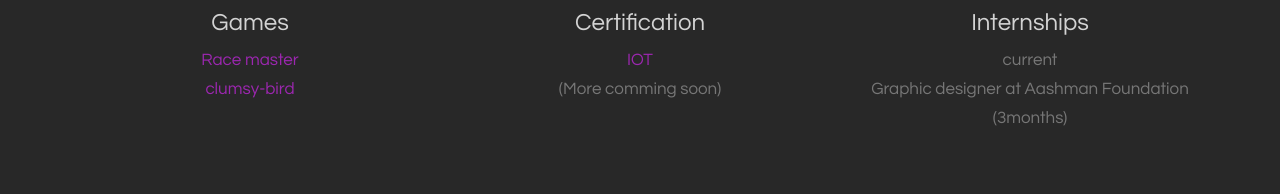
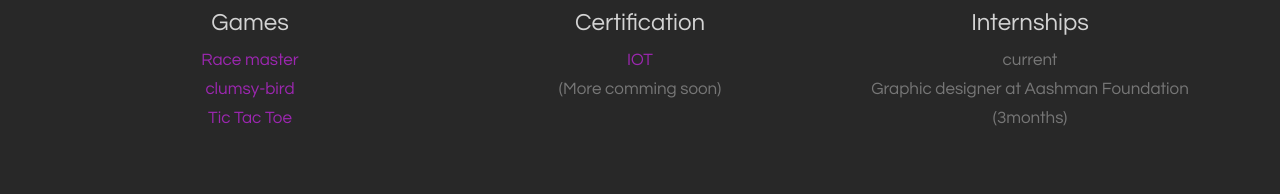
Before and after one commit to blackhood07/musharraf.github.io, a plain HTML site: page index.html in a window 1280 px wide. Shown: the part 1676-1870 px from the top of the page. Drawn offline with nearby package versions, Linux system fonts and the light colour scheme.

Commit message:
Update index.html

```diff
--- a/index.html
+++ b/index.html
@@ -100,6 +100,7 @@
                         <h3>Games</h3>
                         <p class="text-muted"><a href="racer-master/index.html" target="_blank"> Race master</a></p>
                         <p class="text-muted"><a href="clumsy-bird-master/index.html" target="_blank">clumsy-bird</a>
+                            <p class="text-muted"><a href="game1.html" target="_blank">Tic Tac Toe</a>
                         </p>
 
 
```
